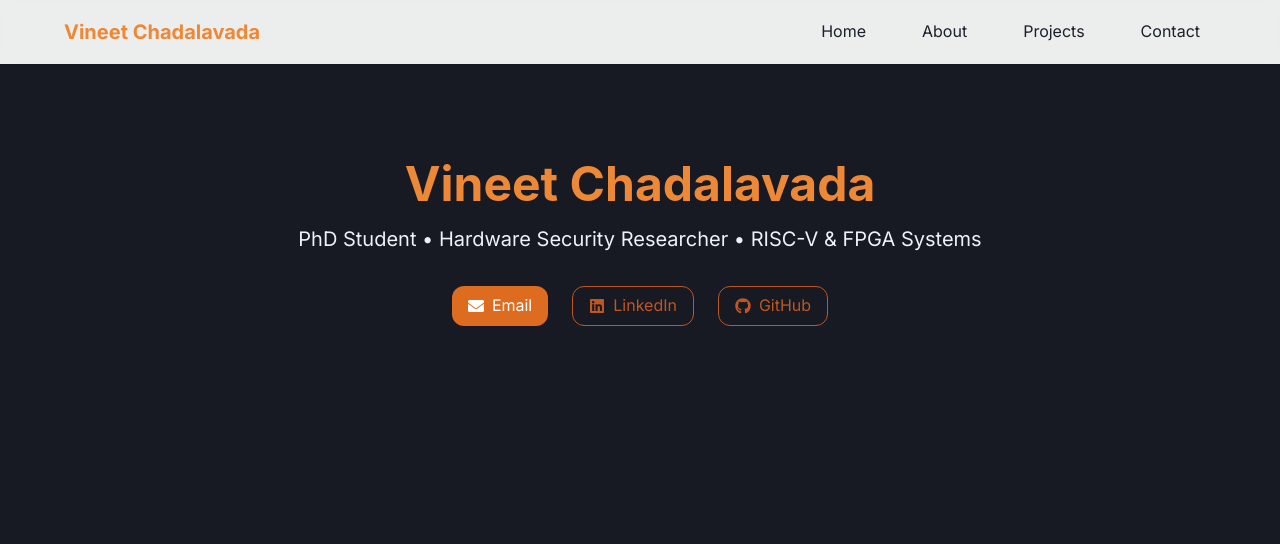
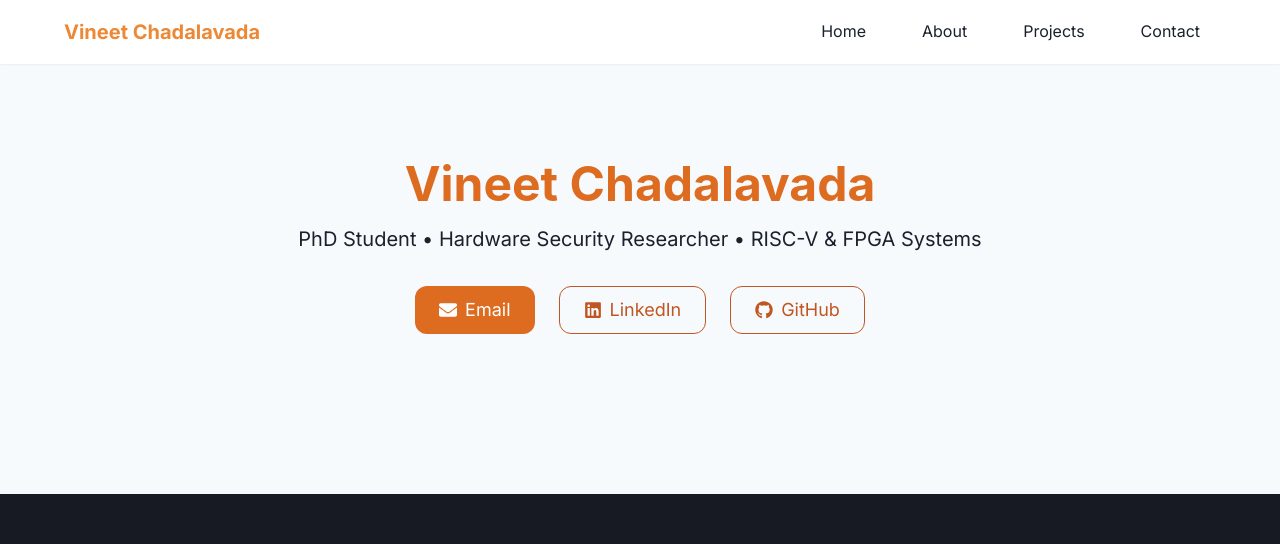
Before and after one commit to VineetChadalavada/vineet-portfolio, a Next.js app: page / in a window 1280 px wide. Shown: the top 544 px of the page. Built offline with nearby package versions, Linux system fonts and the light colour scheme.

Commit message:
Update index.tsx

```diff
--- a/pages/index.tsx
+++ b/pages/index.tsx
@@ -17,27 +17,35 @@ export default function Home() {
       {/* ===== NAVBAR ===== */}
       <Navbar />
 
-      {/* ===== HERO SECTION ===== */}
+      {/* ===== HERO SECTION (LIGHT) ===== */}
       <MotionBox
         as="header"
         id="home"
         textAlign="center"
         py={40}
         px={6}
+        bg="gray.50"
+        color="gray.800"
         initial={{ opacity: 0, y: -30 }}
         animate={{ opacity: 1, y: 0 }}
         transition={{ duration: 1 }}
       >
-        <Heading size="2xl" color="orange.400" mb={4}>
+        <Heading size="2xl" color="orange.500" mb={4}>
           Vineet Chadalavada
         </Heading>
-        <Text fontSize="xl" mb={8}>
+        <Text fontSize="xl" mb={8} fontWeight="medium">
           PhD Student • Hardware Security Researcher • RISC-V & FPGA Systems
         </Text>
 
         <HStack justify="center" spacing={6}>
           <Link href="mailto:chvineet10@gmail.com" isExternal>
-            <Button leftIcon={<FaEnvelope />} colorScheme="orange" variant="solid">
+            <Button
+              leftIcon={<FaEnvelope />}
+              colorScheme="orange"
+              variant="solid"
+              size="lg"
+              _hover={{ transform: "scale(1.05)" }}
+            >
               Email
             </Button>
           </Link>
@@ -45,12 +53,24 @@ export default function Home() {
             href="https://www.linkedin.com/in/vineet-chadalavada-651210193/"
             isExternal
           >
-            <Button leftIcon={<FaLinkedin />} colorScheme="orange" variant="outline">
+            <Button
+              leftIcon={<FaLinkedin />}
+              colorScheme="orange"
+              variant="outline"
+              size="lg"
+              _hover={{ transform: "scale(1.05)", bg: "orange.50" }}
+            >
               LinkedIn
             </Button>
           </Link>
           <Link href="https://github.com/VineetChadalavada" isExternal>
-            <Button leftIcon={<FaGithub />} colorScheme="orange" variant="outline">
+            <Button
+              leftIcon={<FaGithub />}
+              colorScheme="orange"
+              variant="outline"
+              size="lg"
+              _hover={{ transform: "scale(1.05)", bg: "orange.50" }}
+            >
               GitHub
             </Button>
           </Link>
@@ -71,12 +91,11 @@ export default function Home() {
           <Skills />
         </Box>
 
-        {/* ===== PUBLICATIONS (light) ===== */}
         <Box id="publications">
           <Publications />
         </Box>
 
-        {/* ===== CONTACT (dark) ===== */}
+        {/* ===== CONTACT (DARK) ===== */}
         <Box id="contact">
           <Contact />
         </Box>
```
